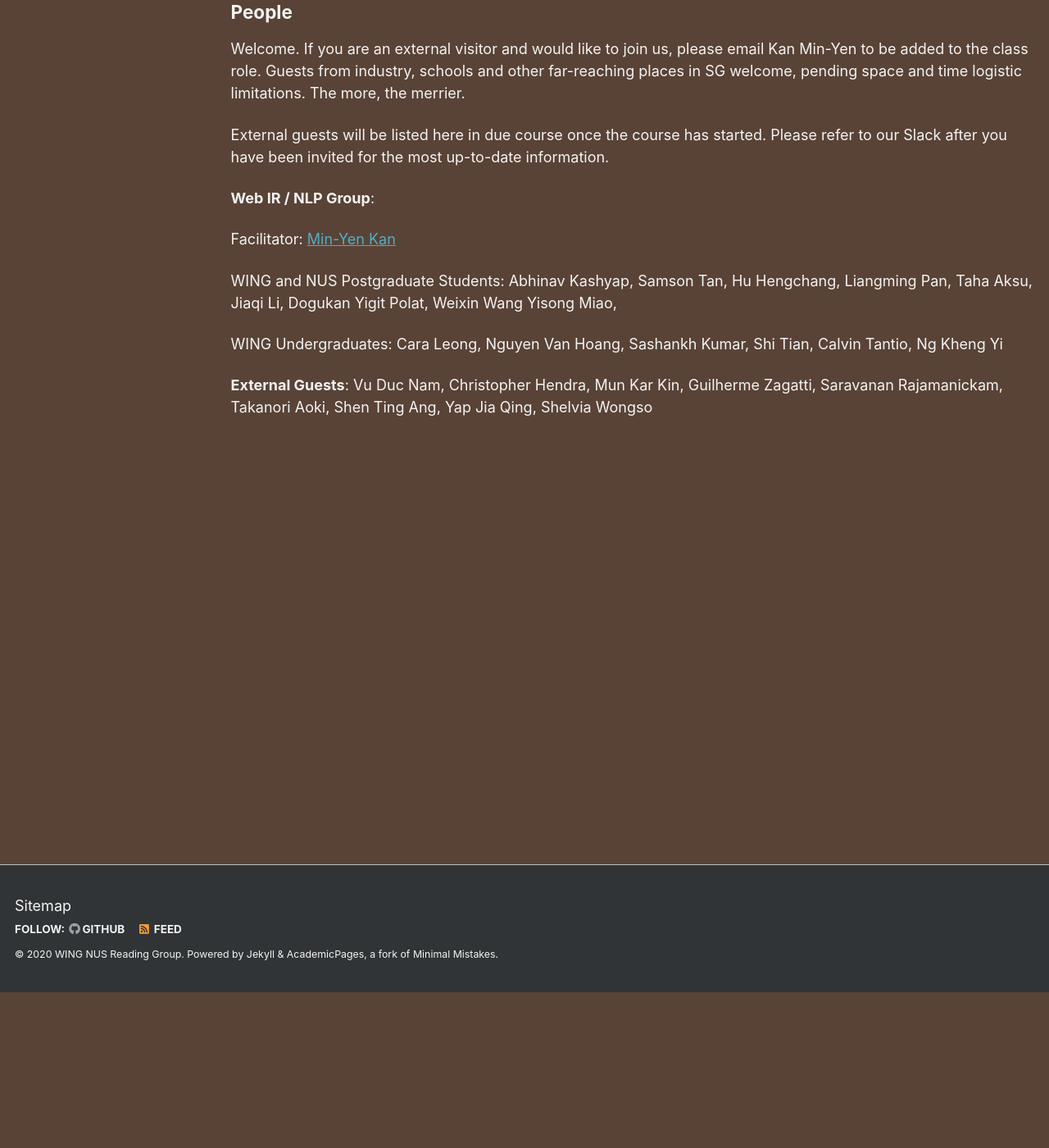
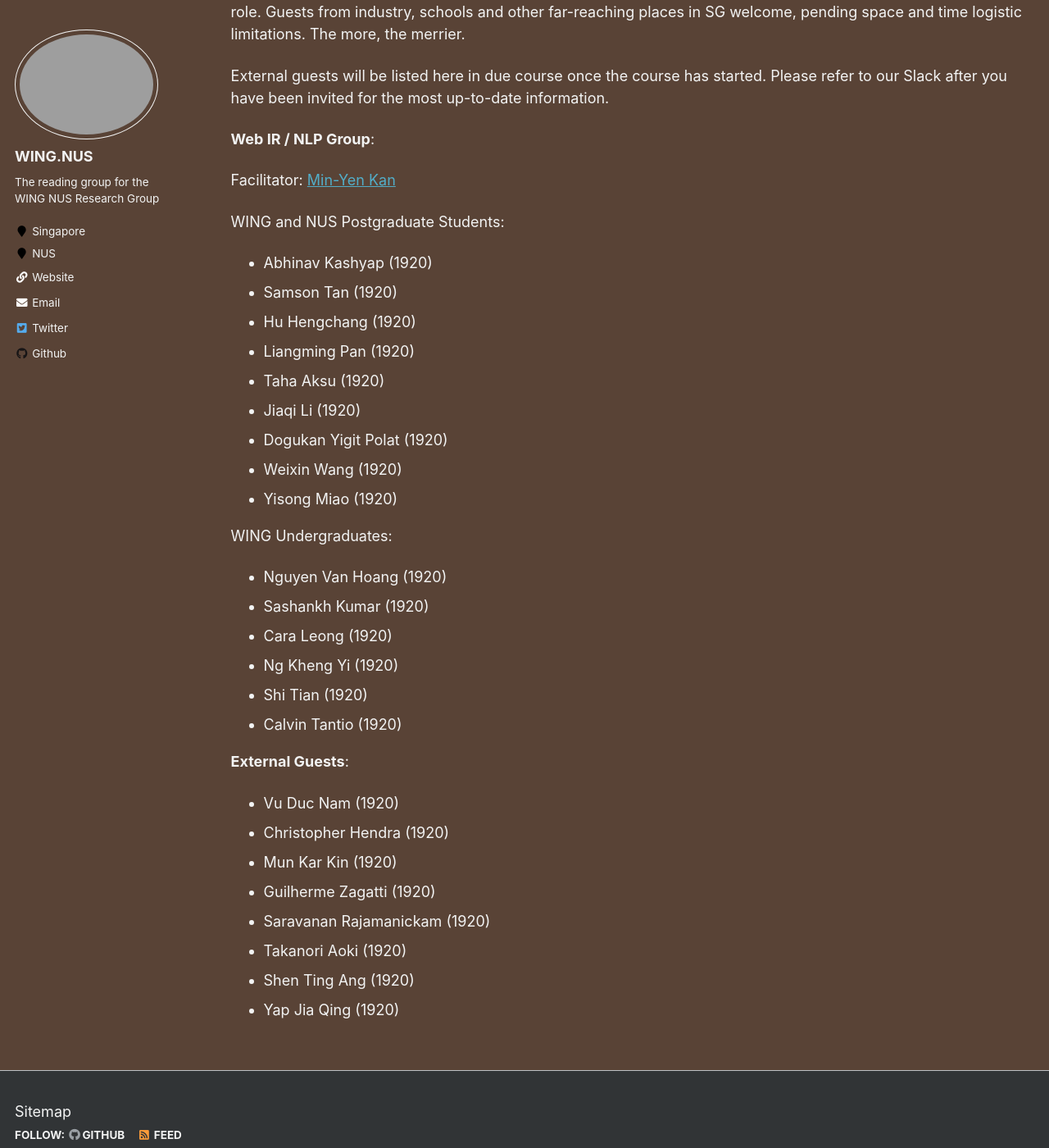
Before and after one commit to WING-NUS/cs6101, a Jekyll site: the page built from _pages/people.md, in a window 1280 px wide and 1400 px high, scrolled down 190 px. Shown: the whole window at 82% size. Built offline with Jekyll 4.4.1, drawn with Linux system fonts in a browser that asks for light colours.

Commit message:
Updating structure.

```diff
--- a/_pages/people.md
+++ b/_pages/people.md
@@ -15,8 +13,31 @@ External guests will be listed here in due course once the course has started. P
 
 Facilitator: [Min-Yen Kan](http://www.comp.nus.edu.sg/~kanmy)
 
-WING and NUS Postgraduate Students: Abhinav Kashyap, Samson Tan, Hu Hengchang, Liangming Pan, Taha Aksu, Jiaqi Li, Dogukan Yigit Polat, Weixin Wang Yisong Miao,
+WING and NUS Postgraduate Students:
+* Abhinav Kashyap (1920)
+* Samson Tan (1920)
+* Hu Hengchang (1920)
+* Liangming Pan (1920)
+* Taha Aksu (1920)
+* Jiaqi Li (1920)
+* Dogukan Yigit Polat (1920)
+* Weixin Wang (1920)
+* Yisong Miao (1920)
 
-WING Undergraduates: Cara Leong, Nguyen Van Hoang, Sashankh Kumar, Shi Tian, Calvin Tantio, Ng Kheng Yi
+WING Undergraduates:
+* Nguyen Van Hoang (1920)
+* Sashankh Kumar (1920)
+* Cara Leong (1920)
+* Ng Kheng Yi (1920)
+* Shi Tian (1920)
+* Calvin Tantio (1920)
 
-**External Guests**: Vu Duc Nam, Christopher Hendra, Mun Kar Kin,  Guilherme Zagatti, Saravanan Rajamanickam, Takanori Aoki, Shen Ting Ang, Yap Jia Qing, Shelvia Wongso
+**External Guests**:
+* Vu Duc Nam (1920)
+* Christopher Hendra (1920)
+* Mun Kar Kin (1920)
+* Guilherme Zagatti (1920)
+* Saravanan Rajamanickam (1920)
+* Takanori Aoki (1920)
+* Shen Ting Ang (1920)
+* Yap Jia Qing (1920)
```
Also changed, not shown: other parts of _pages/people.md (+1 -3 lines).
